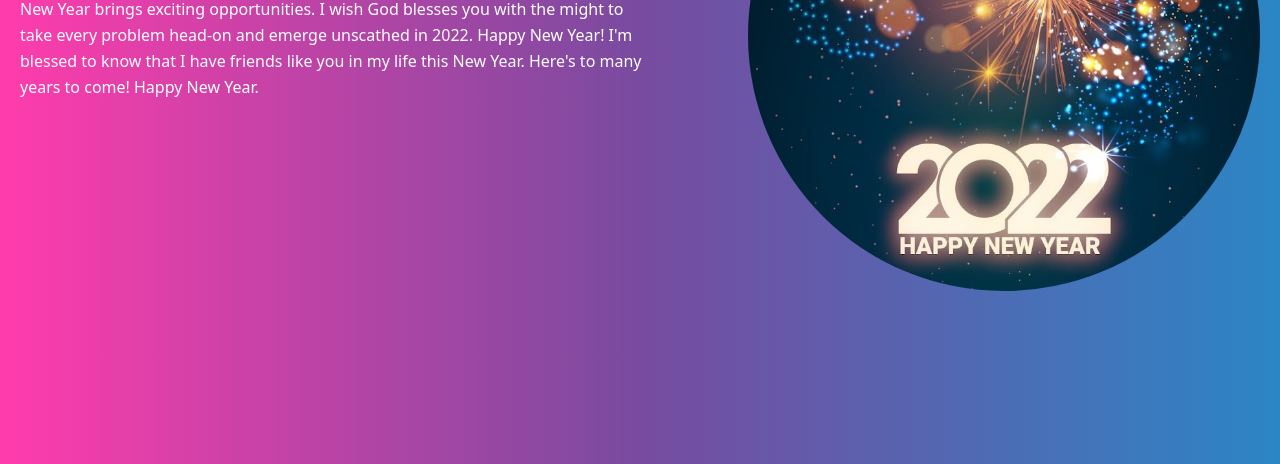
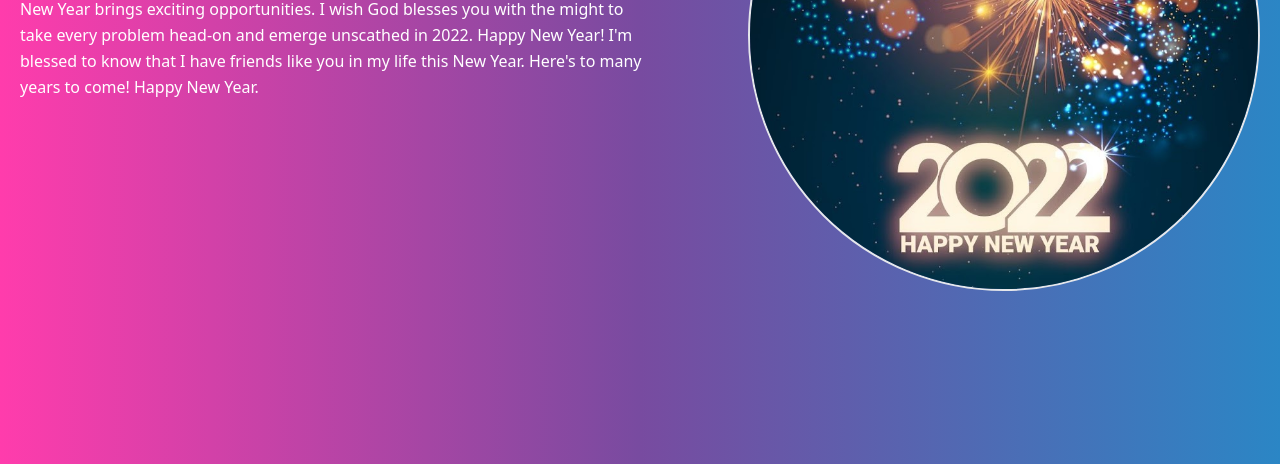
Before and after one commit to itsme-Subid/Web-development, a plain HTML site: page index.html in a window 1280 px wide. Shown: the part 408-872 px from the top of the page. Drawn offline with nearby package versions, Linux system fonts and the light colour scheme.

Commit message:
Initial Commit

```diff
--- a/index.html
+++ b/index.html
@@ -42,7 +42,7 @@
                     come! Happy New Year.</p>
             </div>
             <div class="lg:max-w-lg lg:w-full md:w-1/2 w-5/6">
-                <img class="object-cover object-center rounded-full" alt="image"
+                <img class="object-cover object-center border-2 rounded-full" alt="image"
                     src="images/HNY.jpg">
             </div>
         </div>
```
